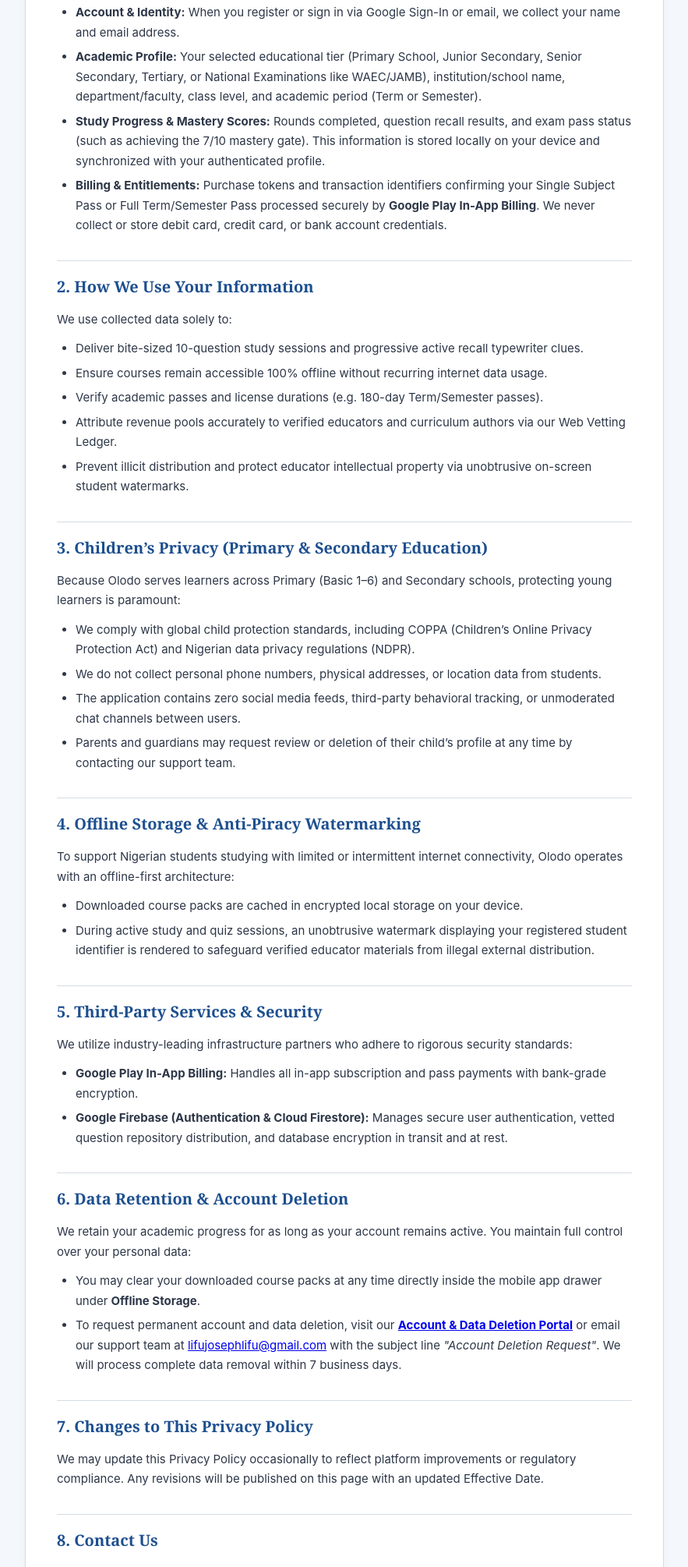
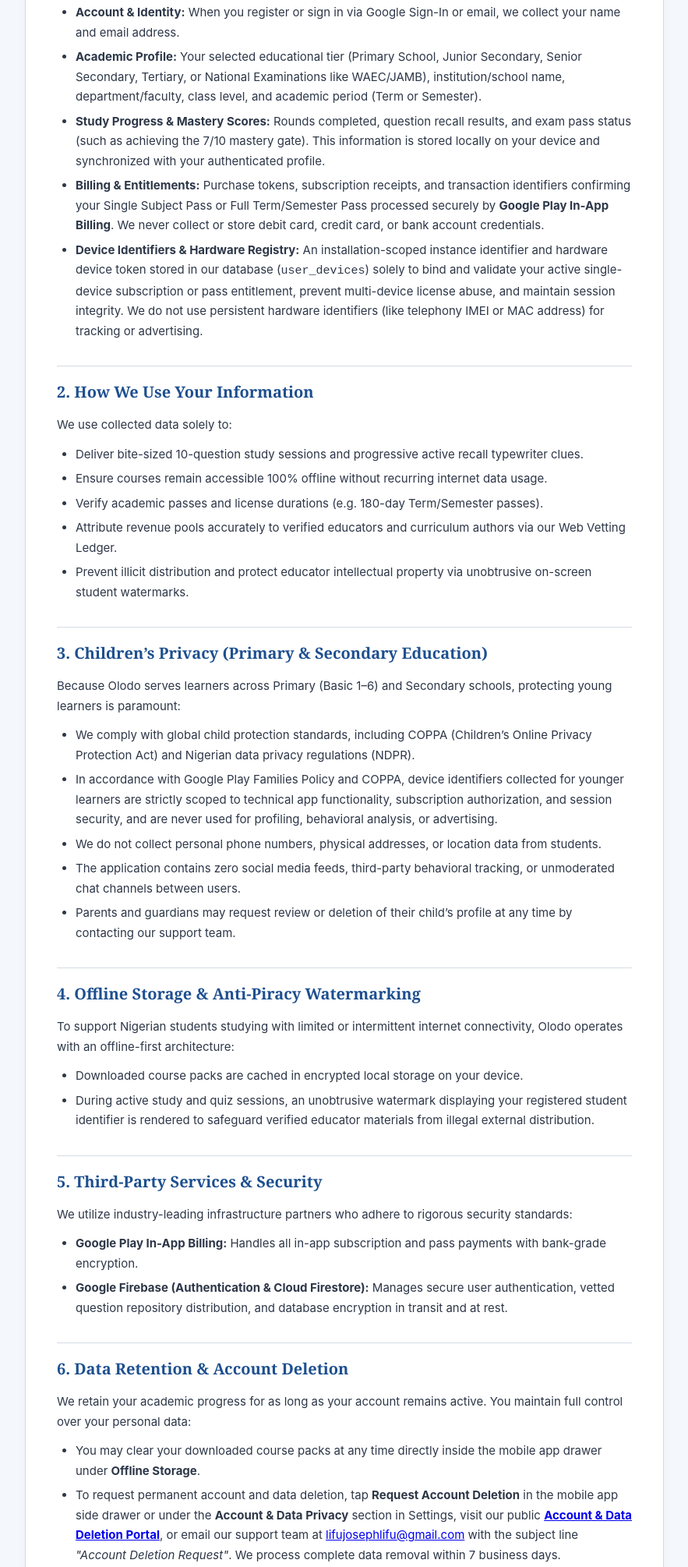
Before and after one commit to lifuinc/lifuinc-olodo-web, a plain HTML site: page privacy.html in a window 1280 px wide. Shown: the part 589-2599 px from the top of the page at 78% size, without its empty margins (198-1081 px from the left). Drawn offline with Linux system fonts and the light colour scheme.

Commit message:
docs: align privacy policy and account deletion portal instructions with app navigation and play store data safety

```diff
--- a/privacy.html
+++ b/privacy.html
@@ -134,7 +134,8 @@
         <li><strong>Account & Identity:</strong> When you register or sign in via Google Sign-In or email, we collect your name and email address.</li>
         <li><strong>Academic Profile:</strong> Your selected educational tier (Primary School, Junior Secondary, Senior Secondary, Tertiary, or National Examinations like WAEC/JAMB), institution/school name, department/faculty, class level, and academic period (Term or Semester).</li>
         <li><strong>Study Progress & Mastery Scores:</strong> Rounds completed, question recall results, and exam pass status (such as achieving the 7/10 mastery gate). This information is stored locally on your device and synchronized with your authenticated profile.</li>
-        <li><strong>Billing & Entitlements:</strong> Purchase tokens and transaction identifiers confirming your Single Subject Pass or Full Term/Semester Pass processed securely by <strong>Google Play In-App Billing</strong>. We never collect or store debit card, credit card, or bank account credentials.</li>
+        <li><strong>Billing & Entitlements:</strong> Purchase tokens, subscription receipts, and transaction identifiers confirming your Single Subject Pass or Full Term/Semester Pass processed securely by <strong>Google Play In-App Billing</strong>. We never collect or store debit card, credit card, or bank account credentials.</li>
+        <li><strong>Device Identifiers & Hardware Registry:</strong> An installation-scoped instance identifier and hardware device token stored in our database (<code>user_devices</code>) solely to bind and validate your active single-device subscription or pass entitlement, prevent multi-device license abuse, and maintain session integrity. We do not use persistent hardware identifiers (like telephony IMEI or MAC address) for tracking or advertising.</li>
       </ul>
 
       <h2>2. How We Use Your Information</h2>
@@ -151,6 +152,7 @@
       <p>Because Olodo serves learners across Primary (Basic 1–6) and Secondary schools, protecting young learners is paramount:</p>
       <ul>
         <li>We comply with global child protection standards, including COPPA (Children’s Online Privacy Protection Act) and Nigerian data privacy regulations (NDPR).</li>
+        <li>In accordance with Google Play Families Policy and COPPA, device identifiers collected for younger learners are strictly scoped to technical app functionality, subscription authorization, and session security, and are never used for profiling, behavioral analysis, or advertising.</li>
         <li>We do not collect personal phone numbers, physical addresses, or location data from students.</li>
         <li>The application contains zero social media feeds, third-party behavioral tracking, or unmoderated chat channels between users.</li>
         <li>Parents and guardians may request review or deletion of their child’s profile at any time by contacting our support team.</li>
@@ -174,7 +176,7 @@
       <p>We retain your academic progress for as long as your account remains active. You maintain full control over your personal data:</p>
       <ul>
         <li>You may clear your downloaded course packs at any time directly inside the mobile app drawer under <strong>Offline Storage</strong>.</li>
-        <li>To request permanent account and data deletion, visit our <a href="delete-account.html"><strong>Account & Data Deletion Portal</strong></a> or email our support team at <a href="mailto:lifujosephlifu@gmail.com">lifujosephlifu@gmail.com</a> with the subject line <em>"Account Deletion Request"</em>. We will process complete data removal within 7 business days.</li>
+        <li>To request permanent account and data deletion, tap <strong>Request Account Deletion</strong> in the mobile app side drawer or under the <strong>Account &amp; Data Privacy</strong> section in Settings, visit our public <a href="delete-account.html"><strong>Account &amp; Data Deletion Portal</strong></a>, or email our support team at <a href="mailto:lifujosephlifu@gmail.com">lifujosephlifu@gmail.com</a> with the subject line <em>"Account Deletion Request"</em>. We process complete data removal within 7 business days.</li>
       </ul>
 
       <h2>7. Changes to This Privacy Policy</h2>
```
Also changed, not shown: delete-account.html (+5 -1 lines).
